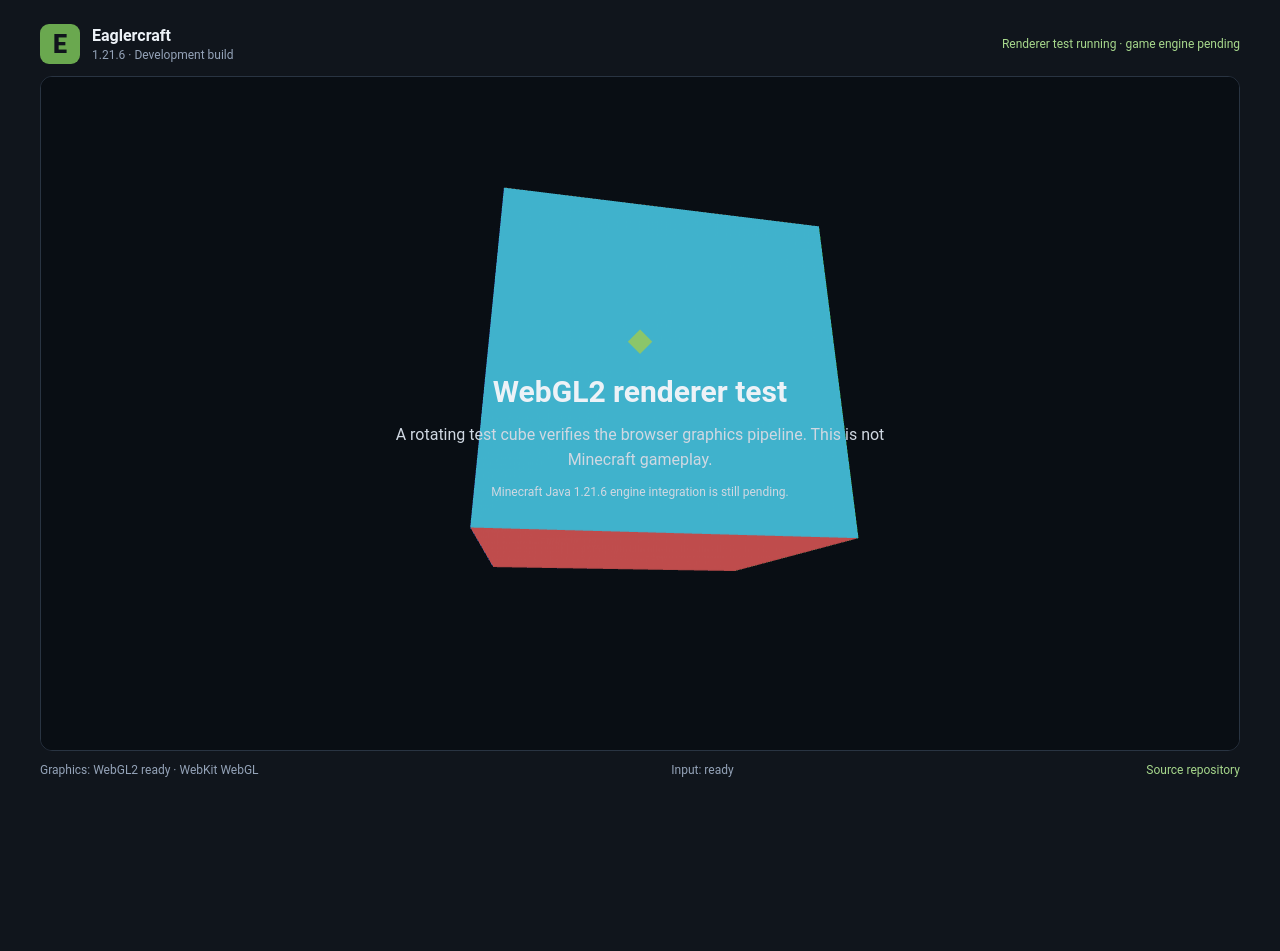
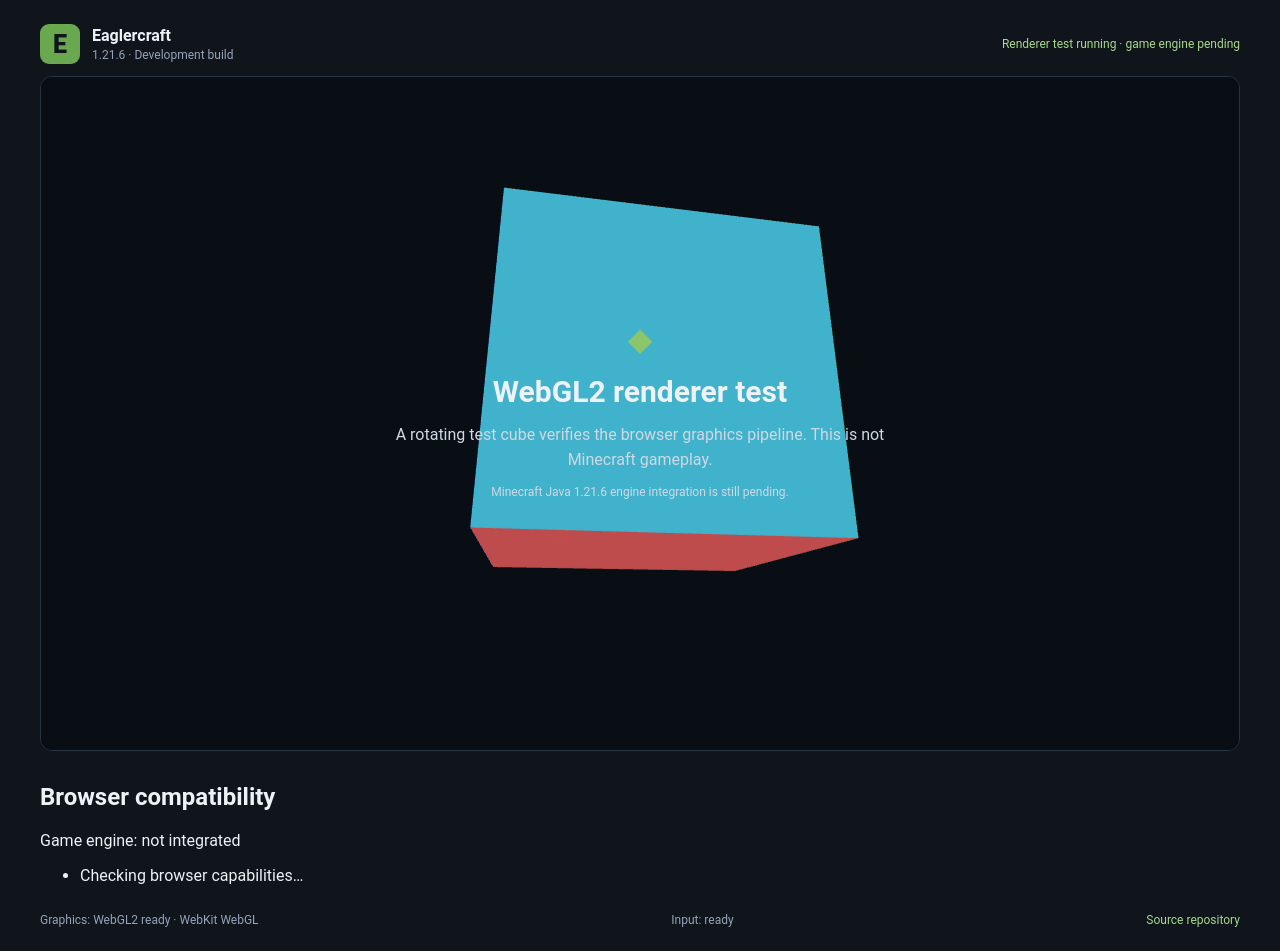
Before and after one commit to UserArham/Eaglercraft-1.21.6, a plain HTML site: page web/index.html in a window 1280 px wide. Before the commit the page ends 801 px from the top, so only its background shows below. Drawn offline with Linux system fonts and the light colour scheme.

Commit message:
Add browser compatibility panel

```diff
--- a/web/index.html
+++ b/web/index.html
@@ -23,6 +23,10 @@
         <p class="muted">Minecraft Java 1.21.6 engine integration is still pending.</p>
       </div>
     </section>
+    <section class="diagnostics" aria-labelledby="diagnostics-title">
+      <div class="diagnostics-heading"><h2 id="diagnostics-title">Browser compatibility</h2><span id="engine-state">Game engine: not integrated</span></div>
+      <ul id="diagnostics-list" class="diagnostics-list"><li>Checking browser capabilities…</li></ul>
+    </section>
     <footer>
       <span id="graphics-status">Graphics: checking…</span>
       <span id="input-status">Input: ready</span>
```
